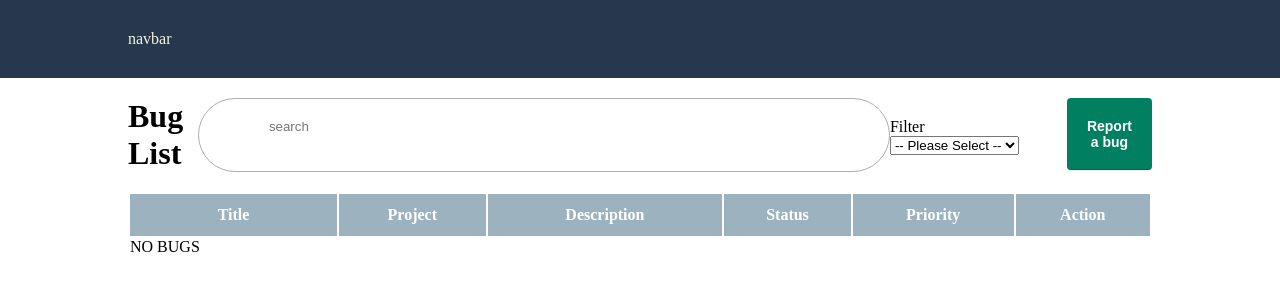
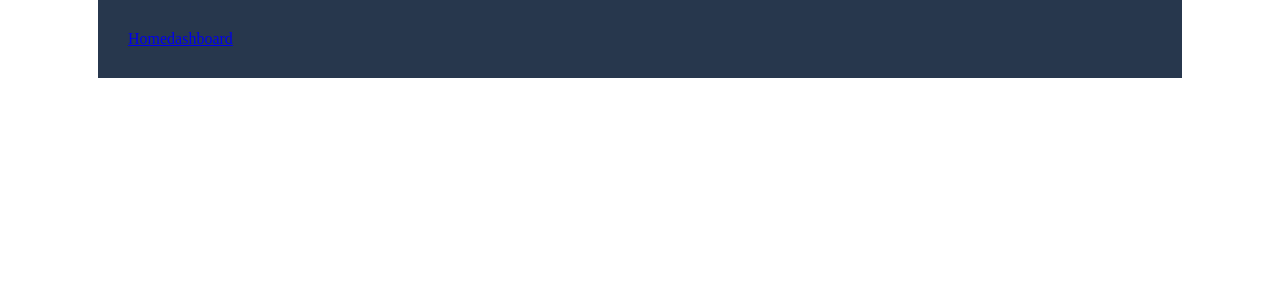
Before and after one commit to fereeca/bug-tracker, a React (Vite) app: page /dashboard in a window 1280 px wide. Shown: the top 300 px of the page. Built offline with nearby package versions, Linux system fonts and the light colour scheme.

Commit message:
Add routingfunction

```diff
--- a/package.json
+++ b/package.json
@@ -11,7 +11,8 @@
   },
   "dependencies": {
     "react": "^18.2.0",
-    "react-dom": "^18.2.0"
+    "react-dom": "^18.2.0",
+    "react-router-dom": "^6.20.1"
   },
   "devDependencies": {
     "@types/react": "^18.2.37",
--- a/src/App.jsx
+++ b/src/App.jsx
@@ -2,7 +2,8 @@ import { useState } from "react";
 
 import viteLogo from "/vite.svg";
 import "./App.css";
-
+import { BrowserRouter, Routes, Route } from "react-router-dom";
+import Dashboard from "./views/Dashboard";
 import BugList from "./views/BugList";
 
 function App() {
@@ -10,7 +11,12 @@ function App() {
 
   return (
     <>
-      <BugList />
+      <BrowserRouter>
+        <Routes>
+          <Route index element={<BugList />} />
+          <Route path="/dashboard" element={<Dashboard />} />
+        </Routes>
+      </BrowserRouter>
     </>
   );
 }
--- a/src/views/Dashboard/index.jsx
+++ b/src/views/Dashboard/index.jsx
@@ -0,0 +1,12 @@
+import React from "react";
+import Navbar from "../Navbar";
+
+function Dashboard() {
+  return (
+    <>
+      <Navbar />
+    </>
+  );
+}
+
+export default Dashboard;
--- a/src/views/Navbar/index.jsx
+++ b/src/views/Navbar/index.jsx
@@ -1,10 +1,16 @@
-// import React from "react";
+import React from "react";
 import "./navbar.css";
+import { Link } from "react-router-dom";
 
 function Navbar() {
   return (
     <>
-      <div className="navbar">navbar</div>
+      <div className="navbar">
+        <div className="nav-btns">
+          <Link to="/">Home</Link>
+          <Link to="/dashboard">dashboard</Link>
+        </div>
+      </div>
     </>
   );
 }
--- a/src/views/Navbar/navbar.css
+++ b/src/views/Navbar/navbar.css
@@ -3,4 +3,5 @@
   padding: 30px;
   width: 80%;
   margin: 0 auto;
+  background-color: #27374d;
 }
```
Also changed, not shown: 1 other file (tests, documents, lock files or other folders).
